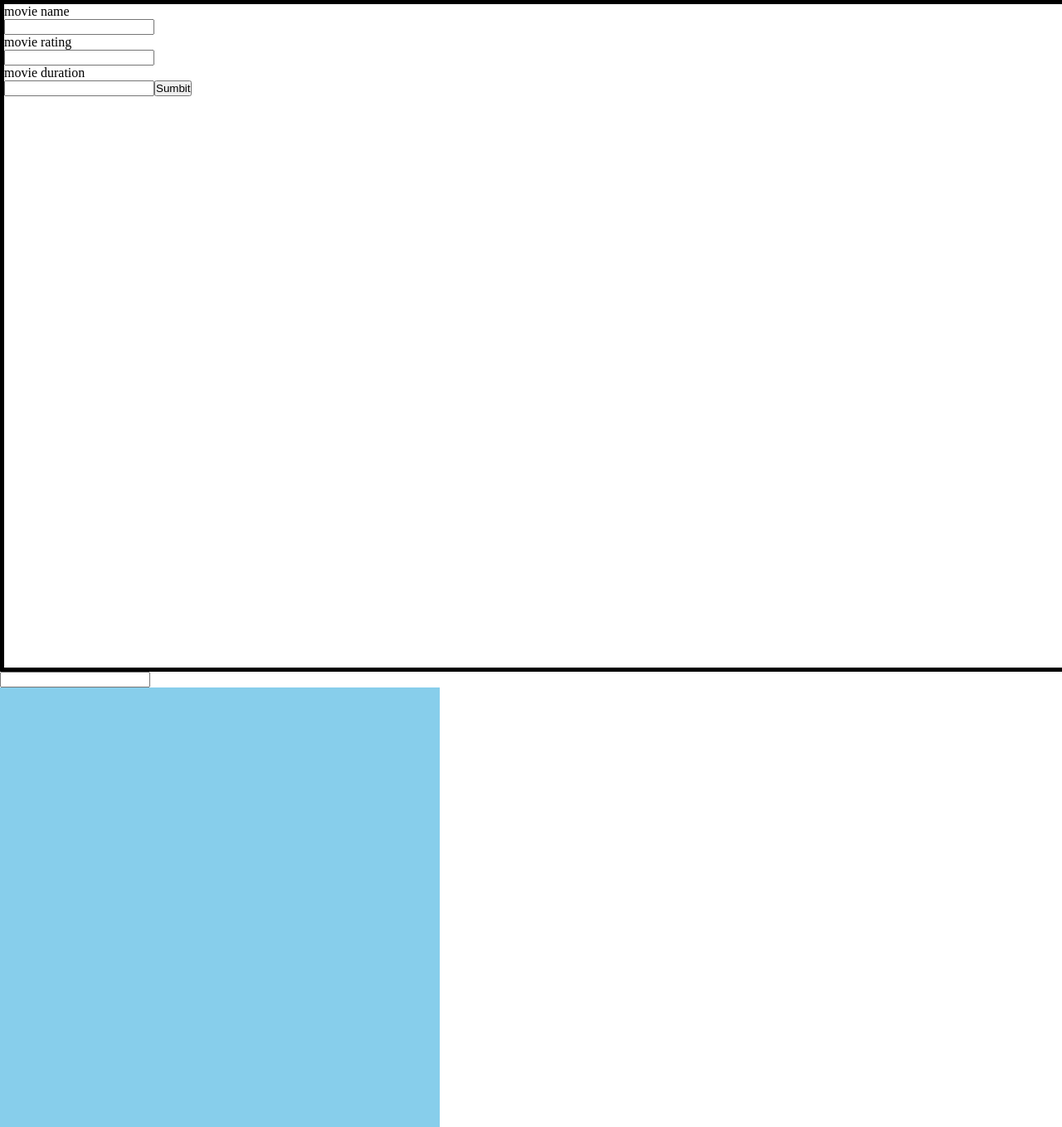
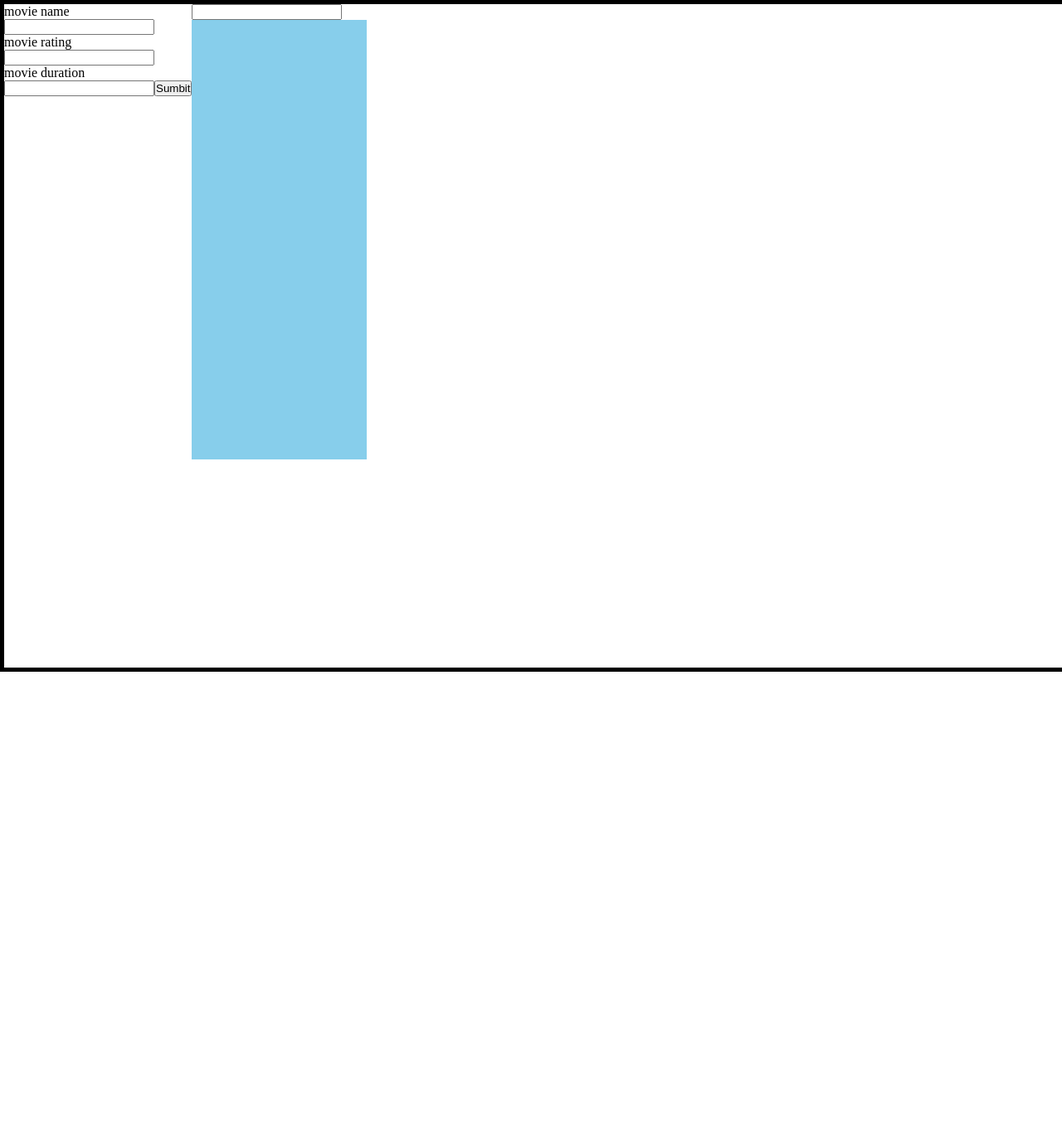
Before and after one commit to kareemIt/Movie-Tracker, a React (Create React App) app: page / in a window 1280 px wide. Shown: the whole page at 83% size. After the commit the page ends 810 px from the top, so only its background shows below. Built offline with nearby package versions, Linux system fonts and the light colour scheme.

Commit message:
css changes

```diff
--- a/src/App.js
+++ b/src/App.js
@@ -1,23 +1,21 @@
 import React, { useState } from 'react';
-import MovieForm from "./component/MovieForm";
-import MovieList from "./component/MovieList";
-import Search from "./component/Search";
+import MovieForm from './component/MovieForm';
+import MovieList from './component/MovieList';
+import Search from './component/Search';
 import './style.css';
 
 export default function App() {
-  const[movieList, setMovieList] = useState([]);
+  const [movieList, setMovieList] = useState([]);
 
   return (
     <div>
       <div className="input-fields">
-        <MovieForm movieList={movieList} setMovie={setMovieList}/>
+        <MovieForm movieList={movieList} setMovie={setMovieList} />
+        <div>
+          <Search />
+          <MovieList movieList={movieList} />
         </div>
-        <div className="search-field">
-        <Search/>
-        </div>
-        <div className="movie-list">
-        <MovieList movieList={movieList}/>
-        </div>
+      </div>
     </div>
   );
 }
--- a/src/style.css
+++ b/src/style.css
@@ -28,9 +28,7 @@ body {
   overflow: auto;
   padding: 15px;
   font-size: 20px;
-
 }
 
 .search-field {
-
 }
```
